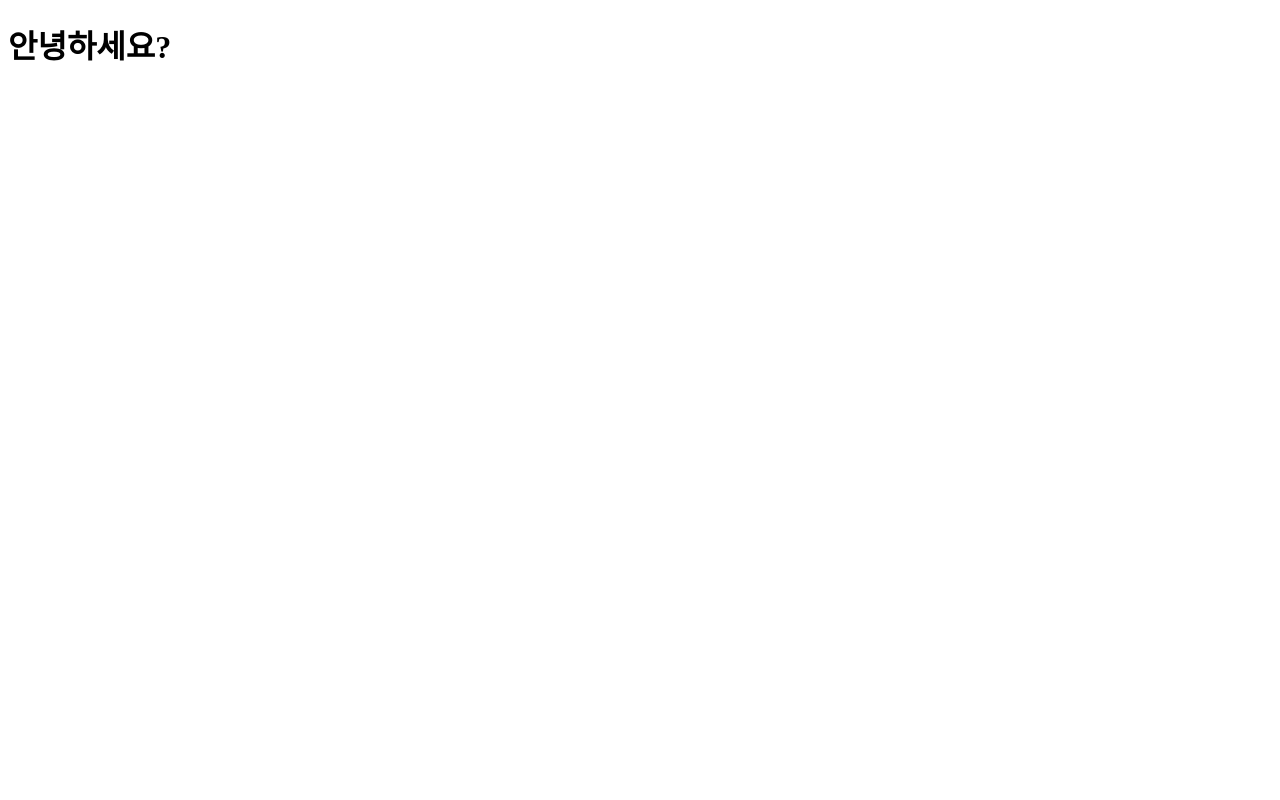
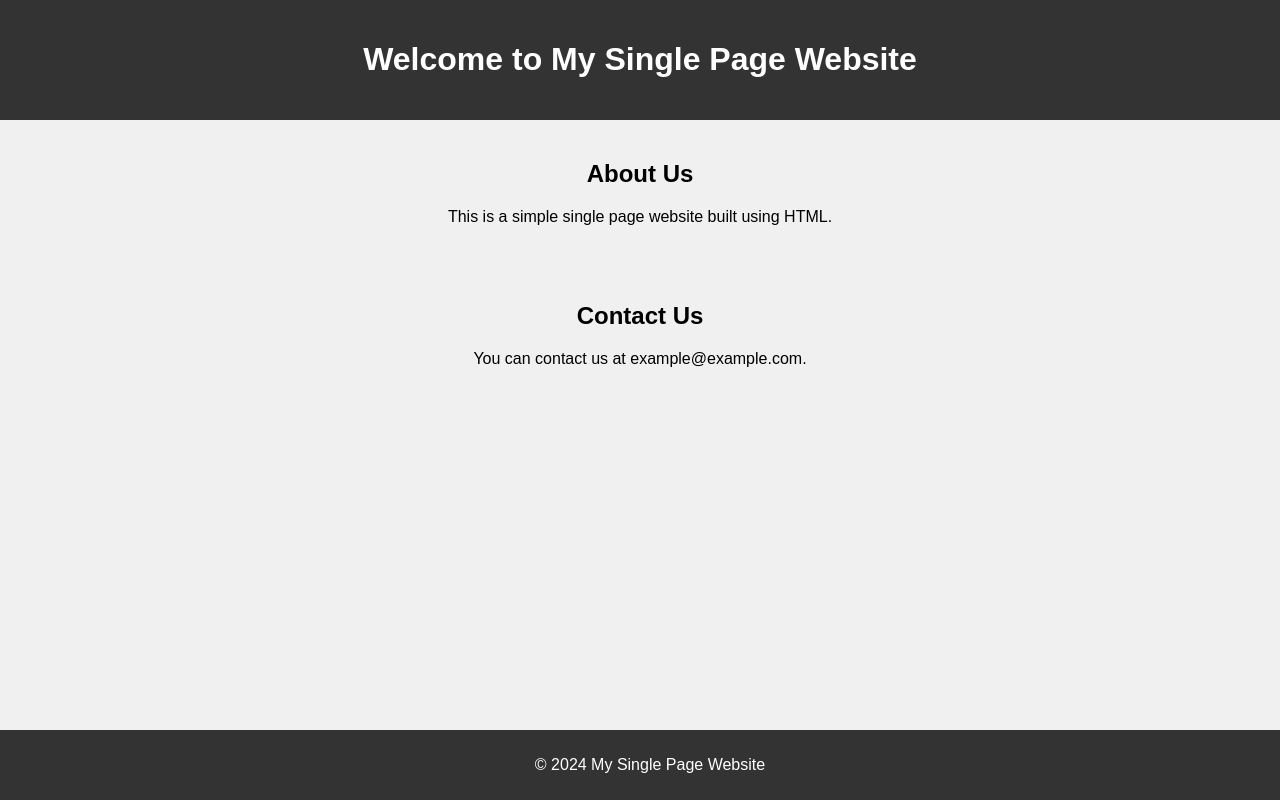
Before and after one commit to SoonhanSaram/kyoungmin.github.io, a plain HTML site: page index.html in a window 1280 px wide. Drawn offline with Linux system fonts and the light colour scheme.

Commit message:
Update index.html

```diff
--- a/index.html
+++ b/index.html
@@ -3,11 +3,53 @@
 <head>
     <meta charset="UTF-8">
     <meta name="viewport" content="width=device-width, initial-scale=1.0">
-    <title>백엔드 공부중인 김경민입니다.</title>
+    <title>My Single Page Website</title>
+    <style>
+        /* CSS 스타일을 여기에 추가하세요 */
+        body {
+            font-family: Arial, sans-serif;
+            margin: 0;
+            padding: 0;
+            background-color: #f0f0f0;
+        }
+        header {
+            background-color: #333;
+            color: #fff;
+            padding: 20px;
+            text-align: center;
+        }
+        section {
+            padding: 20px;
+            text-align: center;
+        }
+        footer {
+            background-color: #333;
+            color: #fff;
+            padding: 10px;
+            text-align: center;
+            position: fixed;
+            bottom: 0;
+            width: 100%;
+        }
+    </style>
 </head>
 <body>
     <header>
-      <h1>안녕하세요?</h1>
+        <h1>Welcome to My Single Page Website</h1>
     </header>
+
+    <section>
+        <h2>About Us</h2>
+        <p>This is a simple single page website built using HTML.</p>
+    </section>
+
+    <section>
+        <h2>Contact Us</h2>
+        <p>You can contact us at example@example.com.</p>
+    </section>
+
+    <footer>
+        <p>&copy; 2024 My Single Page Website</p>
+    </footer>
 </body>
 </html>
```
